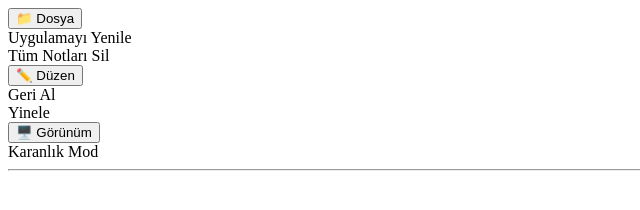
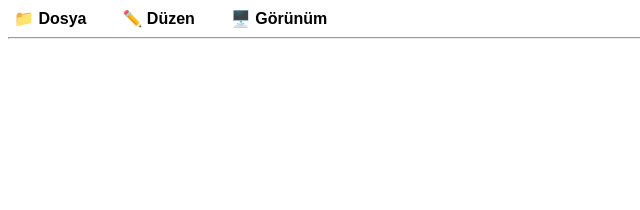
Before and after one commit to zelinho/NotDefteri, a plain HTML site: page index.html in a window 1280 px wide. Shown: the whole page, without its empty margins (0-640 px from the left). Drawn offline with Linux system fonts and the light colour scheme.

Commit message:
Update index.html

```diff
--- a/index.html
+++ b/index.html
@@ -1,4 +1,12 @@
-<div id="menuBar">
+<!DOCTYPE html>
+<html lang="tr">
+<head>
+  <meta charset="UTF-8">
+  <title>Not Defteri</title>
+  <link rel="stylesheet" href="style.css">
+</head>
+<body>
+  <div id="menuBar">
   <div class="menu-container" id="fileMenuContainer">
     <button>📁 Dosya</button>
     <div class="menu" id="fileMenu">
@@ -36,3 +44,8 @@
   <button onclick="clearContent()">🗑️ İçeriği Temizle</button>
   <button onclick="closeEditor()">❌ Kapat</button>
 </div>
+
+
+  <script src="app.js"></script>
+</body>
+</html>
```
